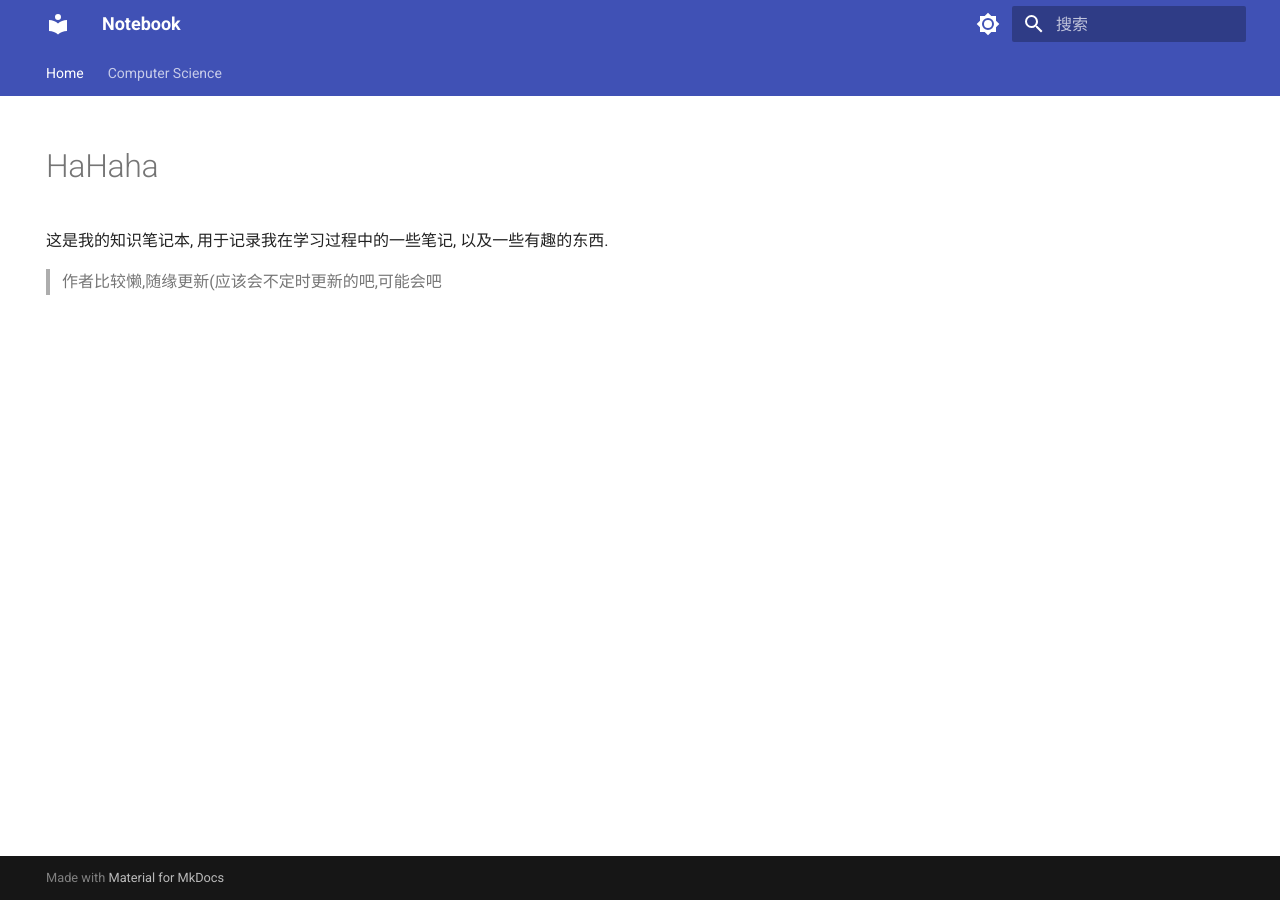
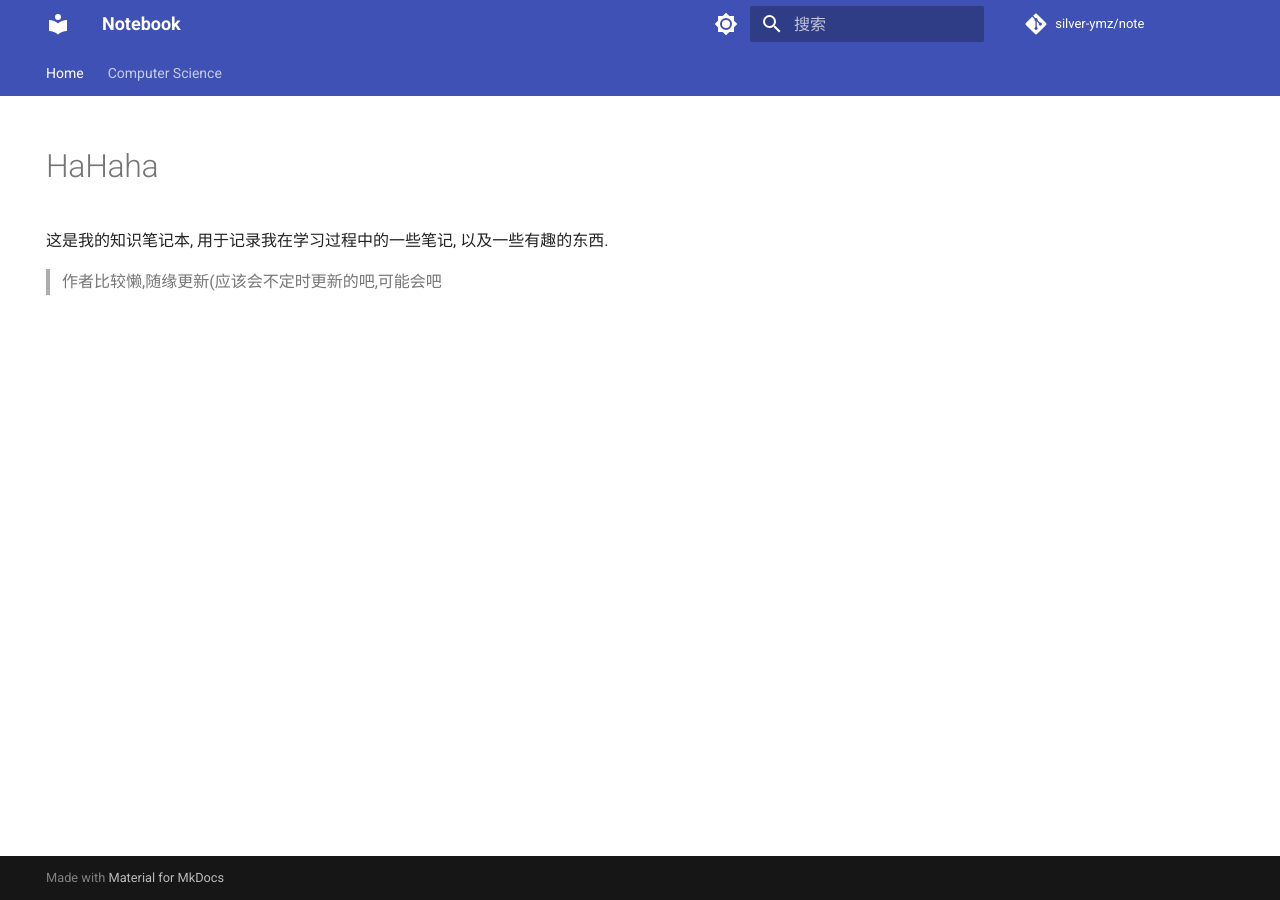
Before and after one commit to silver-ymz/note, an MkDocs documentation site: the page built from docs/index.md, in a window 1280 px wide. Built offline with MkDocs 1.6.1 and Material for MkDocs 9.7.7, drawn with Linux system fonts in a browser that asks for light colours; comment, search, counter and statistics services are not loaded.

Commit message:
2023-01-12 update setting

```diff
--- a/mkdocs.yml
+++ b/mkdocs.yml
@@ -1,5 +1,7 @@
 site_name: Notebook
-url: note.ymzymz.me
+site_url: https://note.ymzymz.me
+repo_name: silver-ymz/note
+repo_url: https://github.com/silver-ymz/note/
 
 theme:
   name: "material"
```
